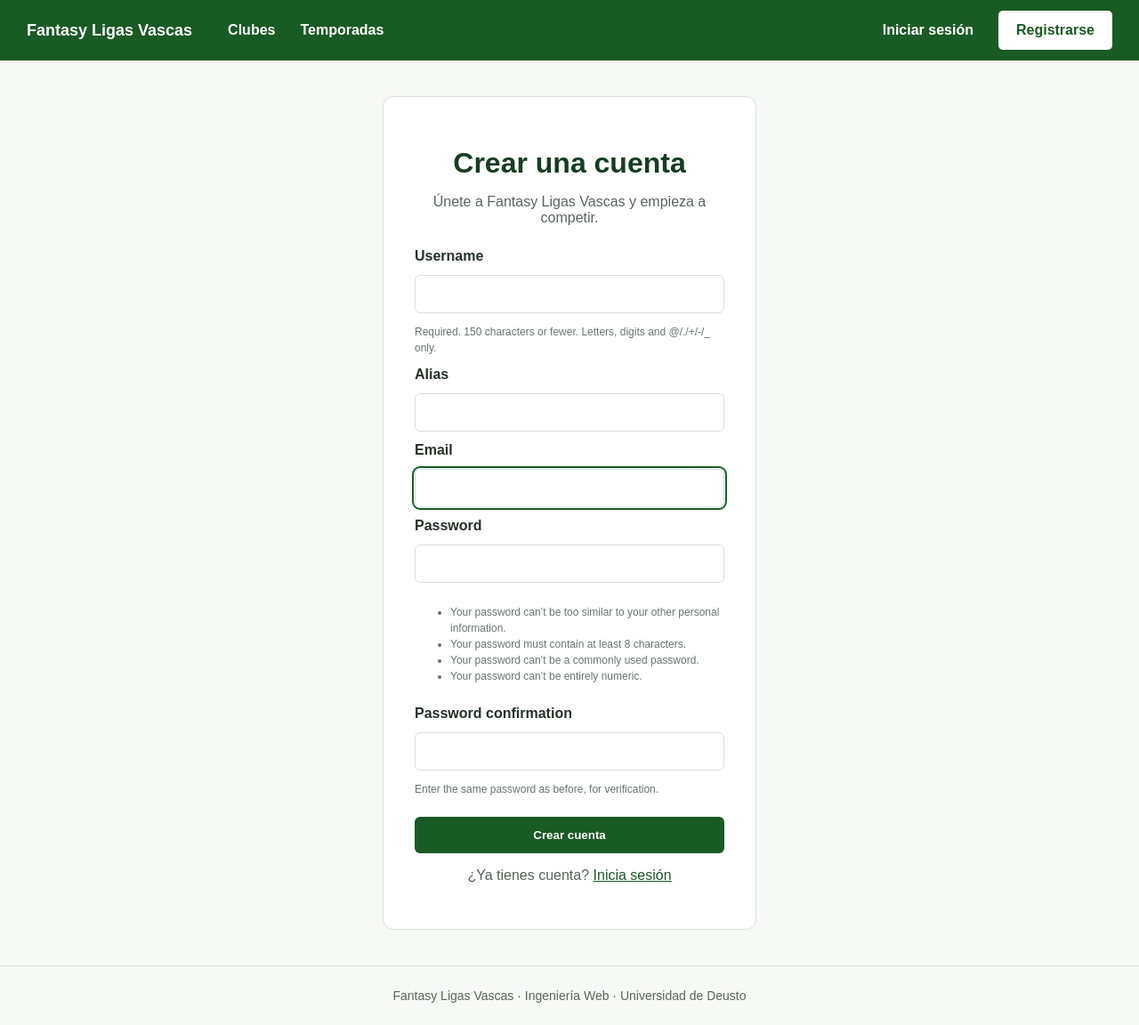
After one commit to Aimar1109/proyectoweb, a Django app: page /registro/ in a window 1280 px wide. The commit adds this page. Shown: the whole page at 89% size. Run offline with Django 5.2, Linux system fonts and the light colour scheme.

Commit message:
register inicial

```diff
--- /dev/null
+++ b/fantasy/forms.py
@@ -0,0 +1,15 @@
+from django.contrib.auth.forms import UserCreationForm
+from .models import Usuario
+
+
+class RegistroForm(UserCreationForm):
+
+    class Meta:
+        model = Usuario
+        fields = [
+            'username',
+            'alias',
+            'email',
+            'password1',
+            'password2'
+        ]
--- a/fantasy/templates/fantasy/base.html
+++ b/fantasy/templates/fantasy/base.html
@@ -32,9 +32,8 @@
             {% else %}
 
                 <a href="{% url 'login' %}">Iniciar sesión</a>
-                <!--
-                <a href="{% url 'index' %}" class="btn-registro">Registrarse</a>
-                -->
+                <a href="{% url 'registro' %}" class="btn-registro">Registrarse</a>
+
             {% endif %}
 
         </div>
--- a/fantasy/templates/fantasy/user/login.html
+++ b/fantasy/templates/fantasy/user/login.html
@@ -52,7 +52,7 @@
 
         <p>
             ¿No tienes cuenta?
-            <a href="{% url 'index' %}">Regístrate</a>
+            <a href="{% url 'registro' %}">Regístrate</a>
         </p>
 
     </div>
--- /dev/null
+++ b/fantasy/templates/fantasy/user/registro.html
@@ -0,0 +1,56 @@
+
+{% extends 'fantasy/base.html' %}
+
+{% block title %}Registrarse - Fantasy{% endblock %}
+
+{% block content %}
+
+<div class="login-container">
+
+    <div class="login-card">
+
+        <h1>Crear una cuenta</h1>
+
+        <p>Únete a Fantasy Ligas Vascas y empieza a competir.</p>
+
+        <form method="post">
+            {% csrf_token %}
+
+            {% if form.non_field_errors %}
+                <div class="login-error">
+                    {{ form.non_field_errors }}
+                </div>
+            {% endif %}
+
+            {% for field in form %}
+                <label for="{{ field.id_for_label }}">
+                    {{ field.label }}
+                </label>
+
+                {{ field }}
+
+                {% if field.help_text %}
+                    <small>{{ field.help_text }}</small>
+                {% endif %}
+
+                {% for error in field.errors %}
+                    <p class="login-error">{{ error }}</p>
+                {% endfor %}
+            {% endfor %}
+
+            <button type="submit">
+                Crear cuenta
+            </button>
+
+        </form>
+
+        <p>
+            ¿Ya tienes cuenta?
+            <a href="{% url 'login' %}">Inicia sesión</a>
+        </p>
+
+    </div>
+
+</div>
+
+{% endblock %}
--- a/fantasy/urls.py
+++ b/fantasy/urls.py
@@ -8,6 +8,7 @@ urlpatterns = [
 
     path("login/", views.UsuarioLoginView.as_view(), name="login"),
     path('logout/', views.UsuarioLogoutView.as_view(), name='logout'),
+    path('registro/', views.RegistroView.as_view(), name='registro'),
 
     path("clubes/",views.lista_clubes,name="lista_clubes"),
     path("clubes/<int:pk>/",views.detalle_club,name="detalle_club"),
--- a/fantasy/views.py
+++ b/fantasy/views.py
@@ -1,14 +1,17 @@
-from django.http import HttpResponse
 from django.shortcuts import render, get_object_or_404
+
+from .forms import RegistroForm
 from .models import Club, Equipo, Temporada,Liga,Usuario
 
+from django.contrib.auth.forms import UserCreationForm
 from django.contrib.auth.views import LoginView, LogoutView
 from django.urls import reverse_lazy
+from django.contrib.auth import login
 
 # Create your views here.
 
 
-from django.views.generic import TemplateView
+from django.views.generic import CreateView, TemplateView
 from django.utils import timezone
 
 from .models import Club, Equipo, Jugador, Usuario, Partido
@@ -80,5 +83,18 @@ class UsuarioLoginView(LoginView):
     redirect_authenticated_user = True
     next_page = reverse_lazy("index")
 
+# LOGOUT
 class UsuarioLogoutView(LogoutView):
     next_page = reverse_lazy('index')
+
+#REGISTRO
+class RegistroView(CreateView):
+    model = Usuario
+    form_class = RegistroForm
+    template_name = 'fantasy/user/registro.html'
+    success_url = reverse_lazy('index')
+
+    def form_valid(self, form):
+        response = super().form_valid(form)
+        login(self.request, self.object)
+        return response
--- a/static/css/style.css
+++ b/static/css/style.css
@@ -319,3 +319,22 @@ a {
 .btn-logout:hover {
     background-color: #e8f0e8;
 }
+
+/* REGISTRO */
+.login-card small {
+    font-size: 12px;
+    color: #69766c;
+    line-height: 1.5;
+}
+
+.login-card .login-error {
+    color: #b91c1c;
+    font-size: 13px;
+    text-align: left;
+    margin: 0;
+}
+
+.login-card input:focus {
+    outline: 2px solid #195b24;
+    outline-offset: 1px;
+}
```
Also changed, not shown: db.sqlite3.
